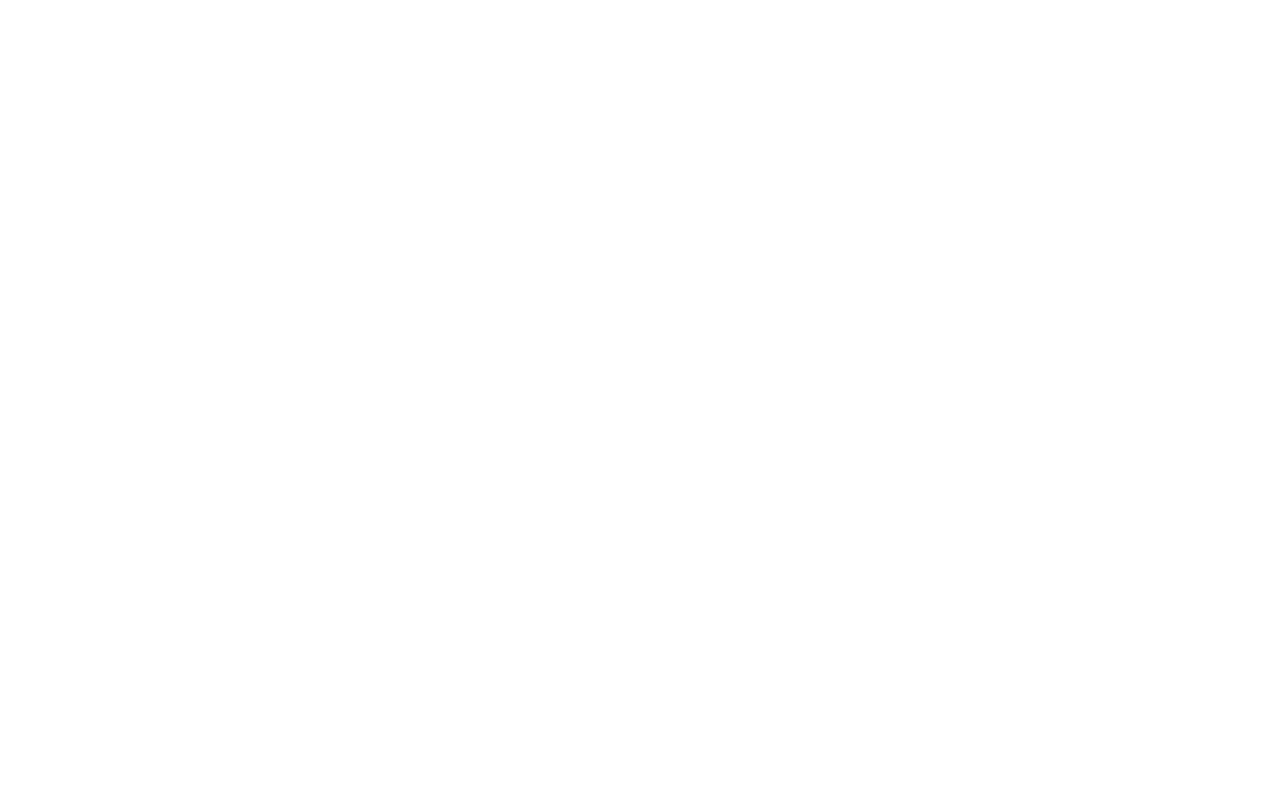
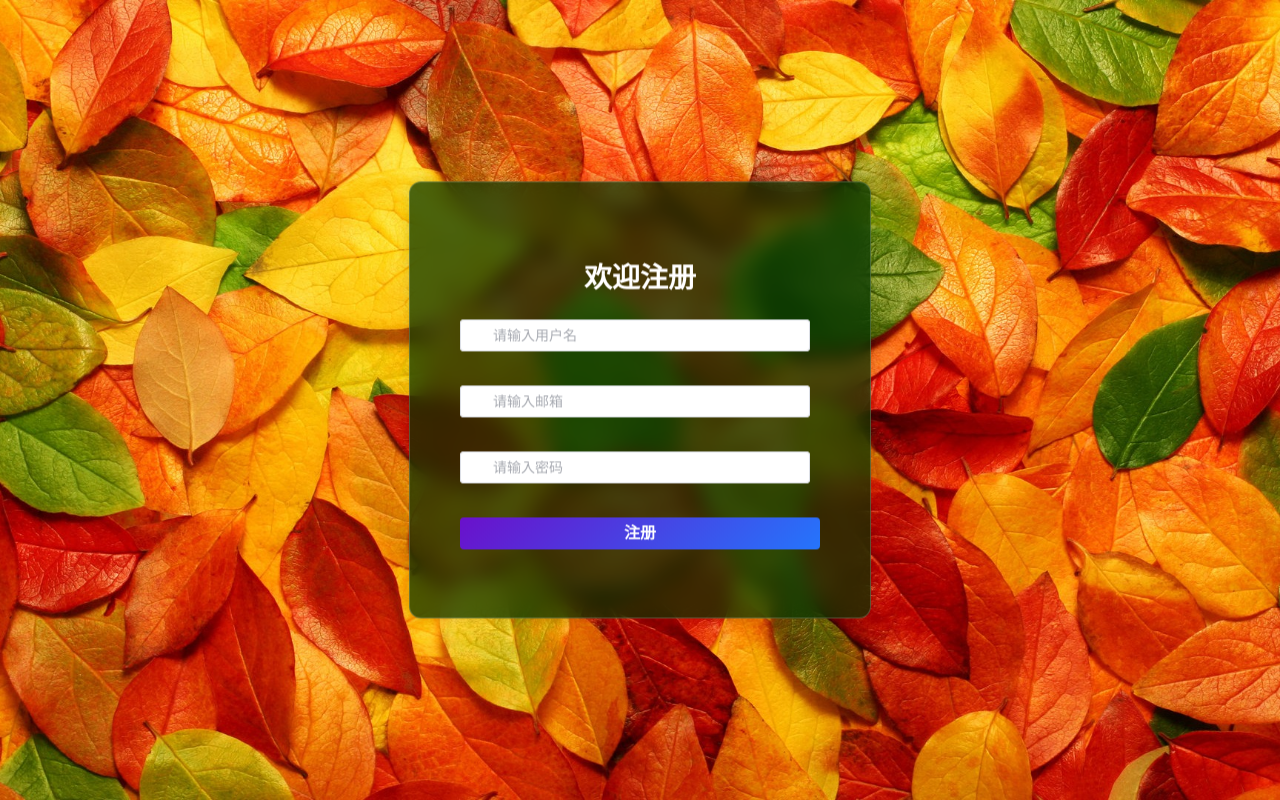
Before and after one commit to bridge71/exporter, a Vue app in the folder front/: page /register in a window 1280 px wide. Before the commit this address had no page. Built offline with nearby package versions, Linux system fonts and the light colour scheme.

Commit message:
注册添加

```diff
--- a/front/src/router/index.js
+++ b/front/src/router/index.js
@@ -23,6 +23,7 @@ import PurchaseOrder from '@/views/PurchaseOrder.vue';
 import PayableInvoice from '@/views/PayableInvoice.vue';
 import Receipt from '@/views/Receipt.vue';
 import Payment from '@/views/Payment.vue';
+import Register from '@/views/Register.vue';
 
 // 创建路由实例
 const router = createRouter({
@@ -30,15 +31,14 @@ const router = createRouter({
   routes: [
     {
       path: '/',
-      name: 'acct',
-      component: Acct,
+      name: 'login',
+      component: Login,
 
     },
     {
       path: '/acct',
       name: 'acct',
       component: Acct,
-
     },
 
     {
@@ -137,7 +137,12 @@ const router = createRouter({
       path: '/payment',
       name: 'payment',
       component: Payment,
-    }
+    },
+    {
+      path: '/register',
+      name: 'register',
+      component: Register,
+    },
 
   ]
 });
--- a/front/src/views/Login.vue
+++ b/front/src/views/Login.vue
@@ -18,6 +18,13 @@
         <el-form-item>
           <el-button type="primary" @click="handleLogin" :loading="loading" class="login-button">
             登录
+          </el-button>
+        </el-form-item>
+
+        <!-- 注册按钮 -->
+        <el-form-item>
+          <el-button type="default" @click="handleRegister" class="register-button">
+            注册
           </el-button>
         </el-form-item>
       </el-form>
@@ -65,7 +72,7 @@ const handleLogin = () => {
     .then((response) => {
       if (response.status === 200) {
         ElMessage.success('登录成功');
-        router.push({ name: 'menu' }); // 跳转到菜单页面
+        router.push({ name: 'acct' }); // 跳转到菜单页面
       }
     })
     .catch((error) => {
@@ -74,6 +81,10 @@ const handleLogin = () => {
     .finally(() => {
       loading.value = false; // 结束加载
     });
+};
+// 注册按钮点击事件
+const handleRegister = () => {
+  router.push({ name: 'register' });
 };
 
 // 禁止页面滚动
@@ -191,4 +202,25 @@ body {
   transform: translateY(0);
   box-shadow: 0 2px 5px rgba(106, 17, 203, 0.4);
 }
+
+.register-button {
+  width: 100%;
+  font-size: 16px;
+  font-weight: bold;
+  background: linear-gradient(135deg, #6a11cb, #2575fc);
+  border: none;
+  transition: transform 0.2s ease, box-shadow 0.2s ease;
+  color: #fff;
+}
+
+.register-button:hover {
+  transform: translateY(-2px);
+  box-shadow: 0 4px 10px rgba(106, 17, 203, 0.4);
+}
+
+.register-button:active {
+  transform: translateY(0);
+  box-shadow: 0 2px 5px rgba(106, 17, 203, 0.4);
+}
+
 </style>
--- a/front/src/views/Register.vue
+++ b/front/src/views/Register.vue
@@ -0,0 +1,173 @@
+<template>
+    <div class="register-container">
+      <el-card class="register-card">
+        <h2 class="register-title">欢迎注册</h2>
+        <el-form :model="registerForm" :rules="rules" ref="registerFormRef">
+          <!-- 用户名输入框 -->
+          <el-form-item prop="username">
+            <el-input v-model="registerForm.username" placeholder="请输入用户名" prefix-icon="User" class="custom-input" />
+          </el-form-item>
+
+          <!-- 邮箱输入框 -->
+          <el-form-item prop="email">
+            <el-input v-model="registerForm.email" placeholder="请输入邮箱" prefix-icon="Message" class="custom-input" />
+          </el-form-item>
+
+          <!-- 密码输入框 -->
+          <el-form-item prop="password">
+            <el-input v-model="registerForm.password" type="password" placeholder="请输入密码" prefix-icon="Lock" show-password
+              class="custom-input" />
+          </el-form-item>
+
+          <!-- 注册按钮 -->
+          <el-form-item>
+            <el-button type="primary" @click="handleRegister" :loading="loading" class="register-button">
+              注册
+            </el-button>
+          </el-form-item>
+        </el-form>
+      </el-card>
+    </div>
+  </template>
+
+  <script setup>
+  import { ref, onMounted, onUnmounted } from 'vue';
+  import { useRouter } from 'vue-router';
+  import axios from 'axios';
+  import { ElMessage } from 'element-plus';
+
+  const router = useRouter();
+
+  // 表单数据
+  const registerForm = ref({
+    username: '',
+    email: '',
+    password: '',
+  });
+
+  // 表单验证规则
+  const rules = {
+    username: [
+      { required: true, message: '请输入用户名', trigger: 'blur' },
+    ],
+    email: [
+      { required: true, message: '请输入邮箱', trigger: 'blur' },
+      { type: 'email', message: '请输入有效的邮箱地址', trigger: ['blur', 'change'] },
+    ],
+    password: [
+      { required: true, message: '请输入密码', trigger: 'blur' },
+      { min: 6, message: '密码长度至少为 6 位', trigger: 'blur' },
+    ],
+  };
+
+  // 注册按钮加载状态
+  const loading = ref(false);
+
+  // 注册逻辑
+  const handleRegister = () => {
+    loading.value = true; // 开始加载
+    axios
+      .post('/register', {
+        Username: registerForm.value.username,
+        Email: registerForm.value.email,
+        Password: registerForm.value.password,
+      })
+      .then((response) => {
+        if (response.status === 200) {
+          ElMessage.success('注册成功');
+          router.push({ name: 'Login' }); // 跳转到登录页面
+        }
+      })
+      .catch((error) => {
+        ElMessage.error(error.response.data.RetMessage || '注册失败'); // 显示错误信息
+      })
+      .finally(() => {
+        loading.value = false; // 结束加载
+      });
+  };
+
+  // 禁止页面滚动
+  const disableScroll = () => {
+    document.body.style.overflow = 'hidden';
+  };
+
+  // 恢复页面滚动
+  const enableScroll = () => {
+    document.body.style.overflow = 'auto';
+  };
+
+  // 组件挂载时禁止滚动
+  onMounted(() => {
+    disableScroll();
+  });
+
+  // 组件卸载时恢复滚动
+  onUnmounted(() => {
+    enableScroll();
+  });
+  </script>
+
+  <style scoped>
+  .register-container {
+    display: flex;
+    justify-content: center;
+    align-items: center;
+    height: 100vh;
+    width: 100vw;
+    background-image: url('@/assets/a.jpg');
+    background-size: cover;
+    background-position: center;
+    background-repeat: no-repeat;
+    margin: 0;
+    padding: 0;
+    overflow: hidden;
+    position: fixed;
+    top: 0;
+    left: 0;
+  }
+
+  .register-card {
+    width: 400px;
+    padding: 30px;
+    border-radius: 12px;
+    box-shadow: 0 4px 20px rgba(0, 0, 0, 0.2);
+    background-color: rgba(0, 50, 0, 0.7);
+    backdrop-filter: blur(10px);
+    border: 1px solid rgba(255, 255, 255, 0.2);
+    position: fixed;
+    top: 50%;
+    left: 50%;
+    transform: translate(-50%, -50%);
+  }
+
+  .register-title {
+    text-align: center;
+    margin-bottom: 24px;
+    font-size: 28px;
+    color: #fff;
+    font-weight: bold;
+  }
+
+  .custom-input {
+    margin-bottom: 16px;
+  }
+
+  .register-button {
+    width: 100%;
+    font-size: 16px;
+    font-weight: bold;
+    background: linear-gradient(135deg, #6a11cb, #2575fc);
+    border: none;
+    transition: transform 0.2s ease, box-shadow 0.2s ease;
+  }
+
+  .register-button:hover {
+    transform: translateY(-2px);
+    box-shadow: 0 4px 10px rgba(106, 17, 203, 0.4);
+  }
+
+  .register-button:active {
+    transform: translateY(0);
+    box-shadow: 0 2px 5px rgba(106, 17, 203, 0.4);
+  }
+  </style>
```
